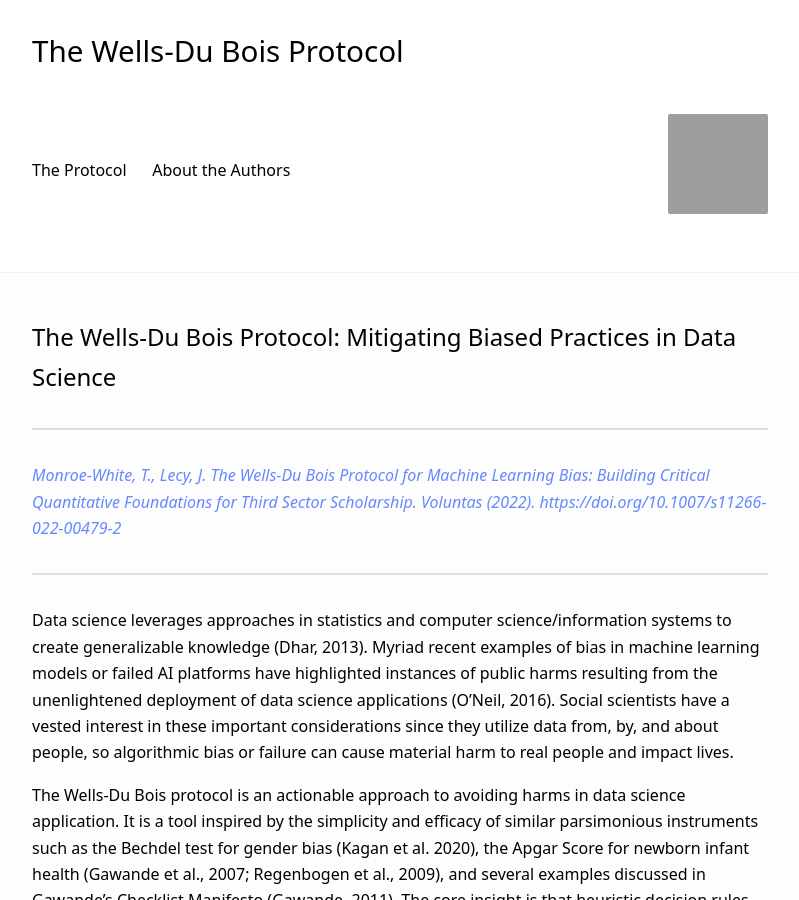
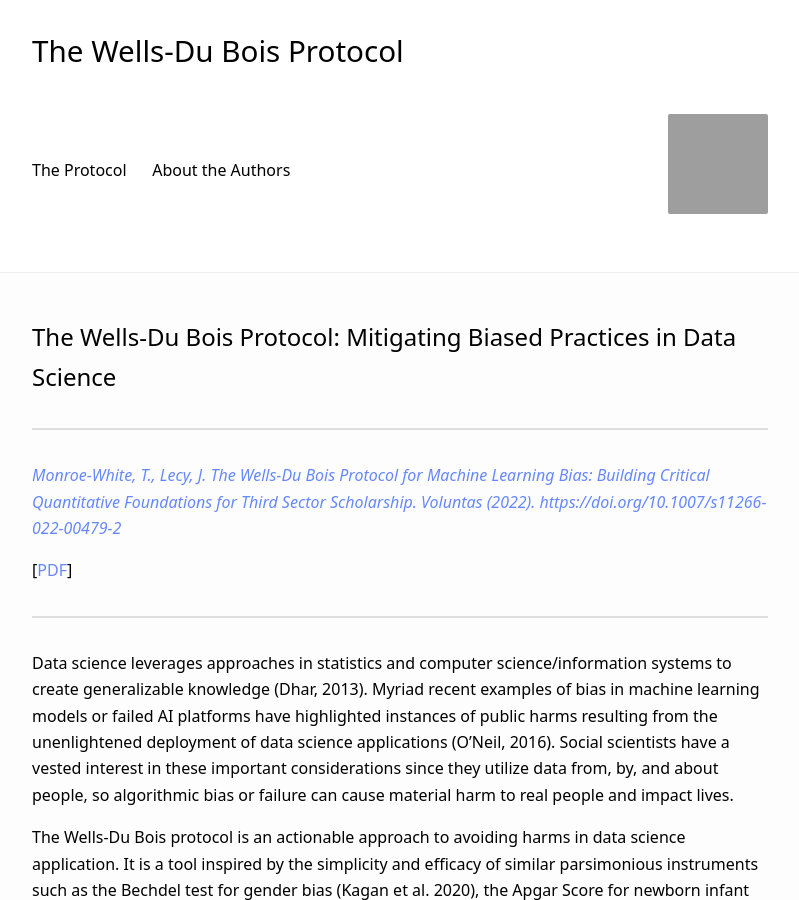
Before and after one commit to lecy/wells-dubois-protocol, a Jekyll site: the page built from index.md, in a window 1280 px wide and 900 px high, cut to the strip 0-900 px from the top of the window. Shown: the whole strip, without its empty margins (240-1039 px from the left). Built offline with Jekyll 4.4.1, drawn with Linux system fonts in a browser that asks for light colours; grey boxes are pictures that could not be loaded.

Commit message:
Update index.md

```diff
--- a/index.md
+++ b/index.md
@@ -10,6 +10,8 @@ title: The Protocol
 ----
 
 [*Monroe-White, T., Lecy, J. The Wells-Du Bois Protocol for Machine Learning Bias: Building Critical Quantitative Foundations for Third Sector Scholarship. Voluntas (2022). https://doi.org/10.1007/s11266-022-00479-2*](https://link.springer.com/article/10.1007/s11266-022-00479-2)
+
+[[PDF](https://github.com/lecy/wells-dubois-protocol/raw/main/articles/wells-dubois-protocol.pdf)]
 
 -----
 
```
